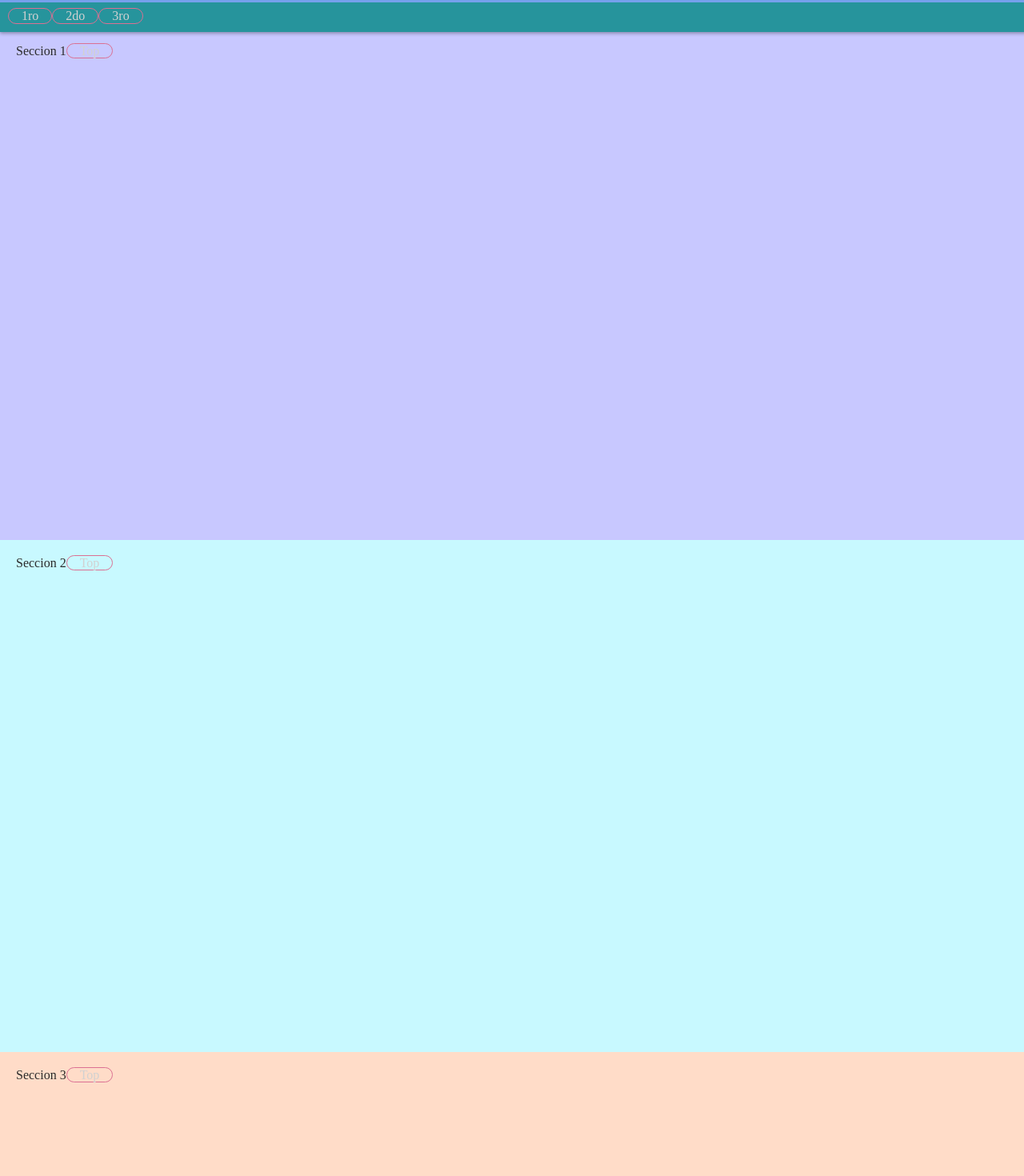
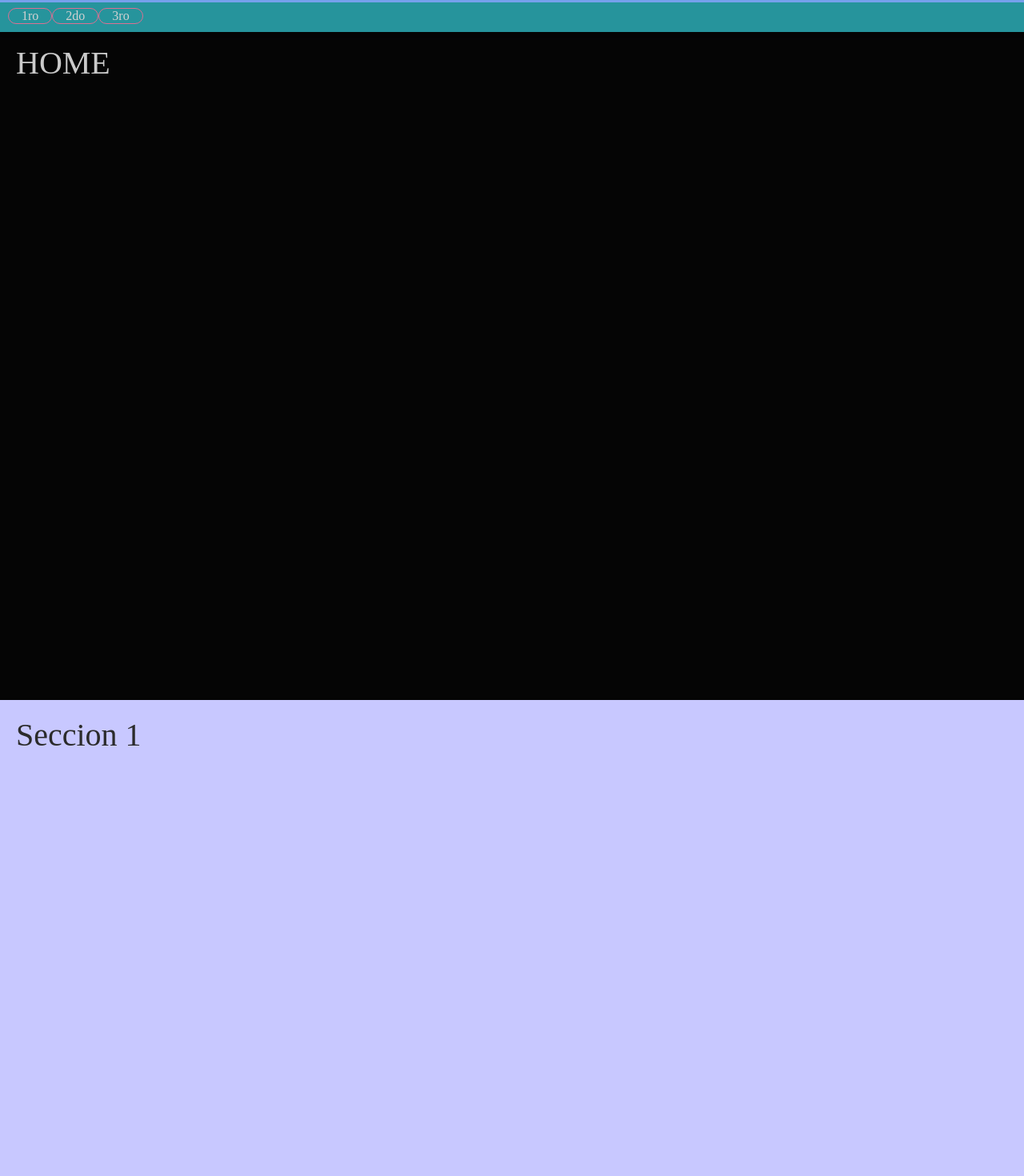
Before and after one commit to RaiVel/smoothScroll, a Next.js app: page / in a window 1280 px wide. Shown: the top 1470 px of the page at 80% size. Built offline with nearby package versions, Linux system fonts and the light colour scheme.

Commit message:
pintr boton por posicion

```diff
--- a/components/navBar.js
+++ b/components/navBar.js
@@ -1,14 +1,31 @@
 
-const navBar = ({ refFirst, refSecond, refThird, goToSection }) => (
+const navBar = ({ refFirst, refSecond, refThird, goToSection, setDivSelected, divSelected }) => (
     <div className ="navbar">
         <ul>
-            <li onClick = {() => goToSection(refFirst)}>
+            <li
+                className={divSelected === 1 && "selected"}
+                onClick = {() => {
+                    setDivSelected(1);
+                    goToSection(refFirst);
+            }}>
                 <a>1ro</a>
             </li>
-            <li onClick ={() => goToSection(refSecond)}>
+            <li
+                className={divSelected === 2 && "selected"}
+                onClick ={() => {
+                    setDivSelected(2);
+                    goToSection(refSecond)
+                }
+            }>
                 <a>2do</a>
             </li>
-            <li onClick={() => goToSection(refThird)}>
+            <li
+                className={divSelected === 3 && "selected"}
+                onClick={() => {
+                    setDivSelected(3);
+                    goToSection(refThird)
+                }
+            }>
                 <a>3ro</a>
             </li>
         </ul>
--- a/pages/index.js
+++ b/pages/index.js
@@ -10,14 +10,15 @@ const page = () => {
     const [ visible, setVisiblity ] = useState(false);
     const [ percent, setPercent ] = useState(0);
 
+    const [ divSelected, setDivSelected ] = useState(null);
+
+    const refHome = useRef(null);
     const refFirst = useRef(null);
     const refSecond = useRef(null);
     const refThird = useRef(null);
 
     // browser code
     const goToSection = (component) => {
-        console.log("click goToSection")
-        console.log({component})
         if (typeof window !== "undefined") {
             window.scrollTo({
                 top: component.current?.offsetTop ? (component.current.offsetTop - 23) : 0,
@@ -26,10 +27,20 @@ const page = () => {
         }
     }
 
+    const determinateSection = (offset) => {
+        if(offset >= refThird.current.offsetTop - 30) return 3;
+        if(offset >= refSecond.current.offsetTop - 30) return 2;
+        if(offset >= refFirst.current.offsetTop - 30) return 1;
+        return null;
+    }
+
     useEffect(() => {
         const {scrollHeight, clientHeight} = document.documentElement;
         const windowsHeight = scrollHeight - clientHeight;
-        setPercent(100 * pageYOffset/windowsHeight)
+        setPercent(100 * pageYOffset/windowsHeight);
+
+        setDivSelected(determinateSection(pageYOffset));
+
     }, [pageYOffset])
 
     return (
@@ -40,18 +51,20 @@ const page = () => {
                 refSecond = {refSecond}
                 refThird = {refThird}
                 goToSection = {goToSection}
+                setDivSelected = {setDivSelected}
+                divSelected = {divSelected}
             />
+            <div className="sites home" ref={refHome}>
+                HOME
+            </div>
             <div className="sites first" ref={refFirst}>
                 Seccion 1
-                <a href="#" as="/">Top</a>
             </div>
             <div className="sites second" ref={refSecond}>
                 Seccion 2
-                <a href="#" as="/">Top</a>
             </div>
             <div className="sites third" ref={refThird}>
                 Seccion 3
-                <a href="#" as="/">Top</a>
             </div>
         </div>
     )
--- a/styles.css
+++ b/styles.css
@@ -44,8 +44,9 @@ a{
 
 .sites {
     display: block;
-    height: 600px;
+    height: 800px;
     padding: 20px;
+    font-size: 40px;
     /* margin: 0px; */
 }
 
@@ -63,14 +64,20 @@ a{
     /* background-color: #333; */
 
 }
-
-div.first {
+.selected{
+    background-color: crimson;
+}
+.home {
+    background-color: rgb(5, 5, 5);
+    color:rgb(202, 202, 202);
+}
+.first {
     background-color: rgb(200, 200, 255);
 }
-div.second {
+.second {
     background-color: rgb(200, 249, 255);
 }
-div.third {
+.third {
     background-color: rgb(255, 220, 200);
 }
 
```
